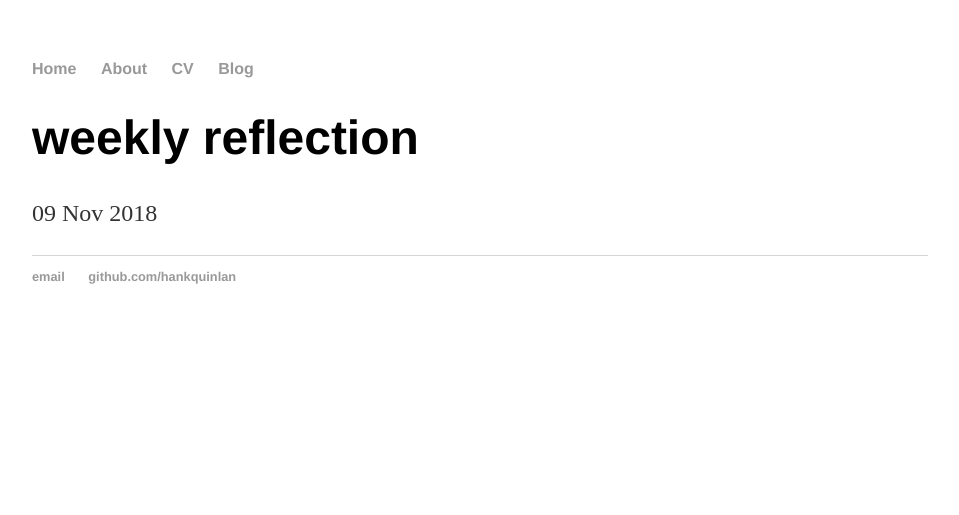
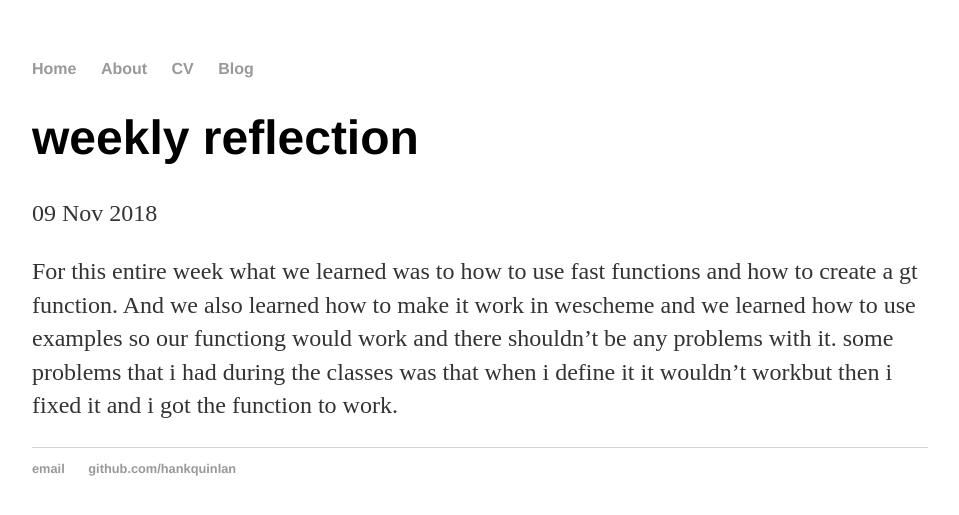
Before and after one commit to naydelinp0123/naydelinp0123.github.io, a Jekyll site: the page built from _posts/2018-11-09-my-life.md, in a window 1280 px wide. Shown: the top 515 px of the page, without its empty margins (160-1119 px from the left). Built offline with Jekyll 4.4.1, drawn with Linux system fonts in a browser that asks for light colours.

Commit message:
Update 2018-11-09-my-life.md

```diff
--- a/_posts/2018-11-09-my-life.md
+++ b/_posts/2018-11-09-my-life.md
@@ -3,3 +3,7 @@ layout: post
 title: "weekly reflection"
 date: 2018-11-09
 ---
+
+For this entire week what we learned was to how to use fast functions and how to create a gt function.
+And we also learned how to make it work in wescheme and we learned how to use examples so our
+functiong would work and there shouldn't be any problems with it. some problems that i had during the classes was that when i define it it wouldn't workbut then i fixed it and i got the function to work.
```
